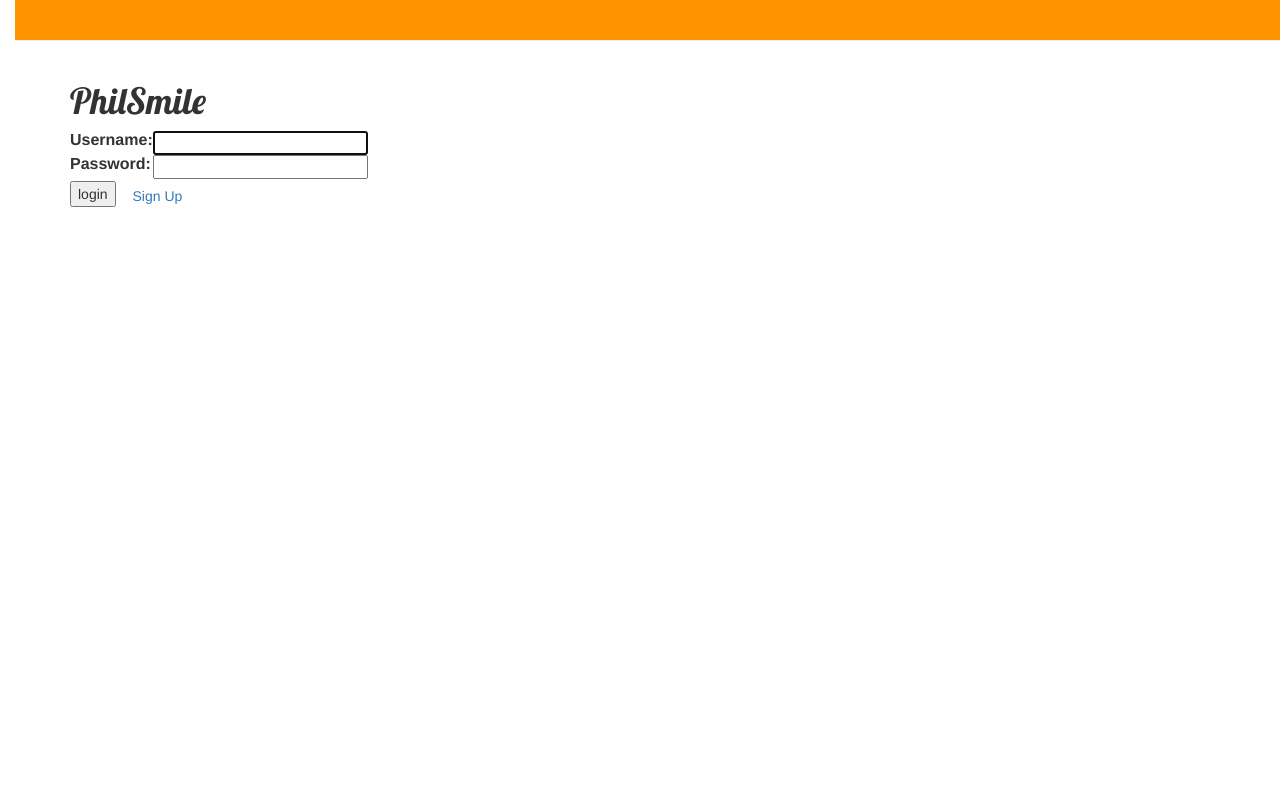
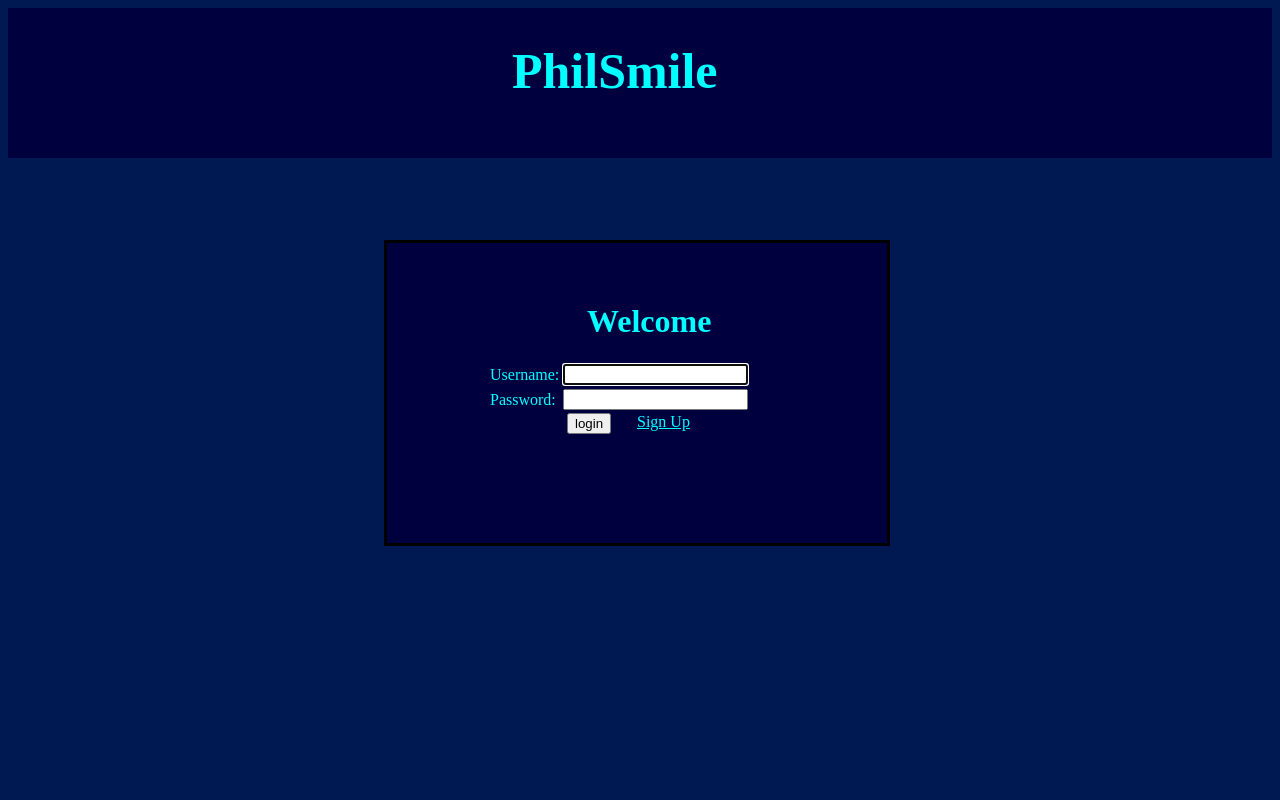
Before and after one commit to reichie020212/exercise2, a Django app: page /login/ in a window 1280 px wide. Run offline with Django 3.2, Linux system fonts and the light colour scheme; some libraries are stand-ins or nearby versions.

Commit message:
Exercise2 with designs

```diff
--- a/exercise1/models.py
+++ b/exercise1/models.py
@@ -27,7 +27,7 @@ class ValidWord(models.Model):
 			if match:
 				#self.listword =  json.dumps(valid_word.replace("\n", ""))
 				mywords.append(valid_word.replace("\n", ""))
-		self.listword = '\n'.join(mywords)
+		self.listword = ',\n'.join(mywords)
 		print self.listword
 		valid_words.close()
 
--- a/exercise1/static/css/exercise1.css
+++ b/exercise1/static/css/exercise1.css
@@ -1,59 +1,79 @@
-h1 a {
-    color: #FCA205;
+.page-header{
+    overflow: hidden;
+    width:100%;
+    height:150px;
+    background-color: #00003F;
+
 }
-body {
-    padding-left: 15px;
+.page-header h1{
+    position:absolute;
+    font-size: 50;
+    left:40%;
 }
-h1 a {
-    color: #FCA205;
-    font-family: 'Lobster';
-}
-.page-header {
-    background-color: #ff9400;
-    margin-top: 0;
-    padding: 20px 20px 20px 40px;
+.page-header a{
+    position:absolute;
+    right:20px;
 }
 
-.page-header h1, .page-header h1 a, .page-header h1 a:visited, .page-header h1 a:active {
-    color: #ffffff;
-    font-size: 36pt;
-    text-decoration: none;
+.login-page, .home{
+  position: absolute;
+  width: 500px;
+  height: 300px;
+  top: 30%;
+  left: 30%;
+  background-color: #00003F;
+  border-style: solid;
+}
+#button-back{
+    position:absolute;
+    color:black;
+    margin-top:40px;
+}
+.printed{
+    position: absolute;
+  width: 650px;
+  height: 400px;
+  top: 30%;
+  left: 25%;
+  background-color: #00003F;
+  border-style: solid;
 }
 
-.content {
-    margin-left: 40px;
+.printed p{
+    position: relative;
+    top:10%;
 }
 
-h1, h2, h3, h4 {
-    font-family: 'Lobster', cursive;
+.login-page h1 {
+    margin-top: 60px;
+    margin-left:40%;
+}
+.login-page table,.post-form{
+    margin-left: 100px;
 }
 
-.date {
-    color: #828282;
+.login-page .btn1{
+    position: absolute;
+    left:180px;
+}
+.login-page .btn2{
+    position: absolute;
+    left:250px
 }
 
-.save {
-    float: right;
+h1, p, a,td{
+    color:#00FFFF;
 }
 
-.post-form textarea, .post-form input {
-    width: 100%;
+body{
+    background-color: #001953;
 }
 
-.top-menu, .top-menu:hover, .top-menu:visited {
-    color: #ffffff;
-    float: right;
-    font-size: 26pt;
-    margin-right: 20px;
+.home h1{
+    margin-top: 60px;
+    margin-left:35%;
 }
-
-.post {
-    margin-bottom: 70px;
+.home button{
+    position: absolute;
+    left:230px
 }
-
-.post h1 a, .post h1 a:visited {
-    color: #000000;
-}
-.comment {
-    margin: 20px 0px 20px 20px;
-}
--- a/exercise1/templates/exercise1/base.html
+++ b/exercise1/templates/exercise1/base.html
@@ -2,15 +2,16 @@
 <html>
     <head>
         <title>Philsmile</title>
-        <link rel="stylesheet" href="//maxcdn.bootstrapcdn.com/bootstrap/3.2.0/css/bootstrap.min.css">
         <link rel="stylesheet" href="//maxcdn.bootstrapcdn.com/bootstrap/3.2.0/css/bootstrap-theme.min.css">
         <link href='//fonts.googleapis.com/css?family=Lobster&subset=latin,latin-ext' rel='stylesheet' type='text/css'>
+
         <link rel="stylesheet" href="{% static 'css/exercise1.css' %}">
     </head>
     <body>
     <div class="page-header">
+        <h1>PhilSmile</h1>
     	{% if user.is_authenticated %}
-        <p><a href="{% url 'logout' %}">Log out</a></p>
+        <a href="{% url 'logout' %}">Log out</a>
         {% endif %}
     </div>
     <div class="content container">
--- a/exercise1/templates/exercise1/home.html
+++ b/exercise1/templates/exercise1/home.html
@@ -1,12 +1,11 @@
 {% extends 'exercise1/base.html' %}
 
 {% block content %}
-
+	<div class="home">
 	<h1>Enter a word</h1>
     <form method="POST" class="post-form">{% csrf_token %}
         {{ form.as_p }}
         <button type="submit" class="save btn btn-default">Save</button>
-
-
     </form>
+    <div>
 {% endblock %}
--- a/exercise1/templates/registration/login.html
+++ b/exercise1/templates/registration/login.html
@@ -1,10 +1,12 @@
-{%extends 'exercise1/base.html' %}
+{% extends 'exercise1/base.html' %}
 
 {%block content %}
 
-    <h1>PhilSmile</h1>
+    <div class="login-page">
+    <h1>Welcome</h1>
 	 <form method="post" action="{% url 'login' %}">
     {% csrf_token %}
+
         <table>
         <tr>
             <td>{{ form.username.label_tag }}</td>
@@ -15,9 +17,9 @@
             <td>{{ form.password }}</td>
         </tr>
         </table>
-        <input type="submit" value="login" />
-        <a class="btn" href="/signup/">Sign Up</a>
+        <input class="btn1" type="submit" value="login" />
+        <a class="btn2" href="/signup/">Sign Up</a>
 
         <input type="hidden" name="next" value="{{ next }}" />
-
+    </div>
 {%endblock%}
--- a/exercise1/templates/registration/signup.html
+++ b/exercise1/templates/registration/signup.html
@@ -5,6 +5,9 @@
   <form method="post">
     {% csrf_token %}
     {{ form.as_p }}
+
     <button type="submit" value="signup">Sign up</button>
   </form>
+
+  <a class="btn" href="/login/">Back</a>
 {% endblock %}
```
Also changed, not shown: exercise1/templates/exercise1/printed.html (+6 -7 lines).
